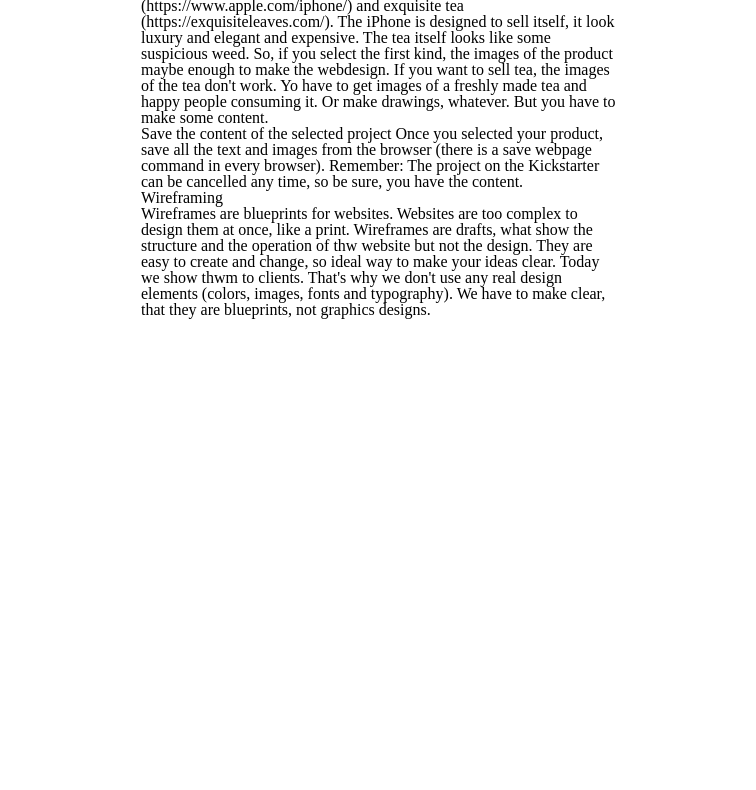
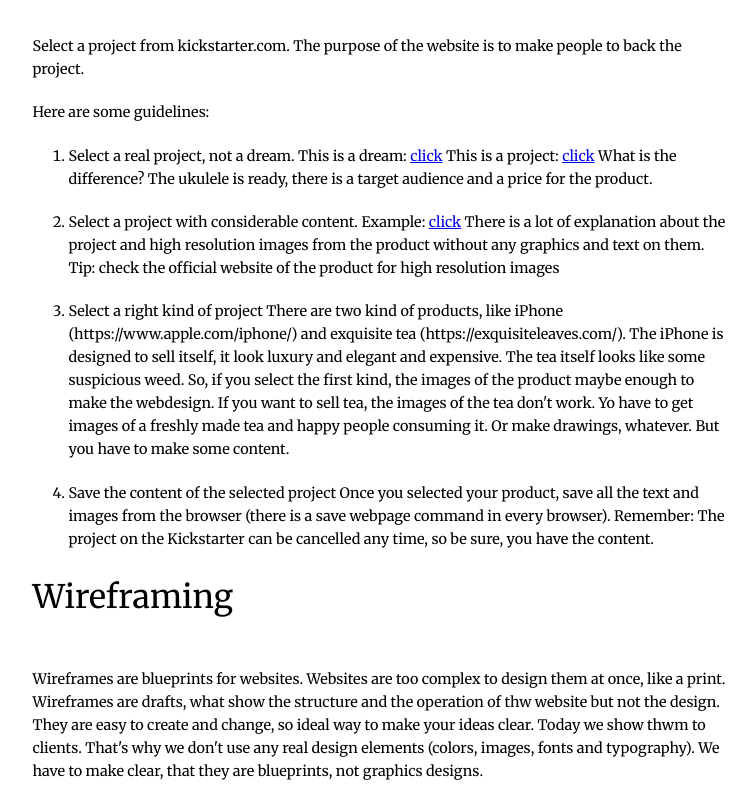
Before and after one commit to madelinecurtis/project-zero, a plain HTML site: page index.html in a window 1280 px wide. Shown: the part 338-1128 px from the top of the page, without its empty margins (259-1015 px from the left). Before the commit the page ends 800 px from the top, so only its background shows below. Drawn offline with Linux system fonts and the light colour scheme; files that its build step writes are made by us from their sources.

Commit message:
Add files via upload
text change and color

```diff
--- a/index.html
+++ b/index.html
@@ -1,15 +1,31 @@
 <!DOCTYPE html>
-<html>
+<html lang="en">
 <head>
   <title>Project zero</title>
   <meta name="description" content="Web Design For Design Majors">
   <meta http-equiv="content-type" content="text/html; charset=utf-8">
   <link rel="icon" href="res/icon.svg" type="image/svg+xml">
   <link rel="stylesheet" type="text/css" href="res/global.css" />
+  <link rel="preconnect" href="https://fonts.googleapis.com">
+<link rel="preconnect" href="https://fonts.gstatic.com" crossorigin>
+<link href="https://fonts.googleapis.com/css2?family=Merriweather:wght@400;700&display=swap" rel="stylesheet">
   <style>
-body{margin:0;padding:0
-  font-family:'Helvetica','Arial','Roboto',sans-serif;}
+
+
+body{margin:0;padding:0; font-size:clamp(12px,2vw,18px);
+  font-family:'Merriweather';
+  background-color: #fff;
+  color:#000;
   div.rtf{max-width:60ch;margin:40px auto; padding:40px;}
+
+  div.rtf p{font-size:0.8em; line-height:1.6em; margin-bottom:1.4em;}
+  div.rtf h1{font-size:2.4em; line-height:1.6em; margin-bottom:1.4em;}
+  div.rtf h2{font-size:1.8em; line-height:1.6em; margin-bottom:1.4em;}
+  div.rtf h3{font-size:1.2em; line-height:1.6em; margin-bottom:0.5; margin-top:1.8em;}
+
+  div.rtf ol{list-style-type:integer; margin-left:2em;}
+  div.rtf li{font-size:0.8em; line-height:1.6em; margin-bottom:1.4em;}
+
   </style>
 </head>
     <body>
```
